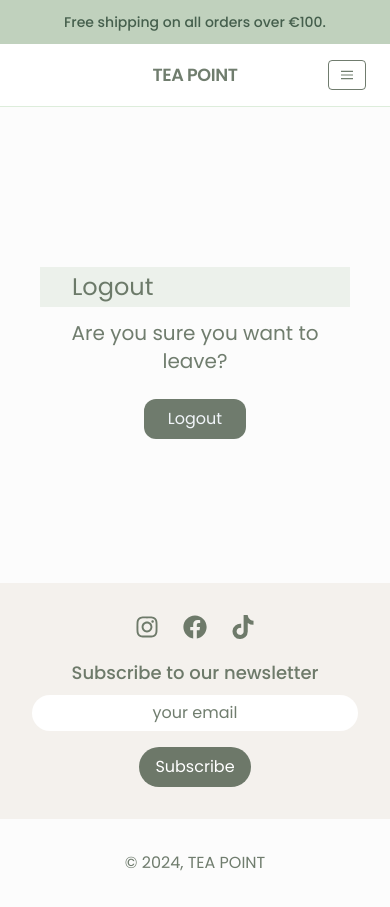
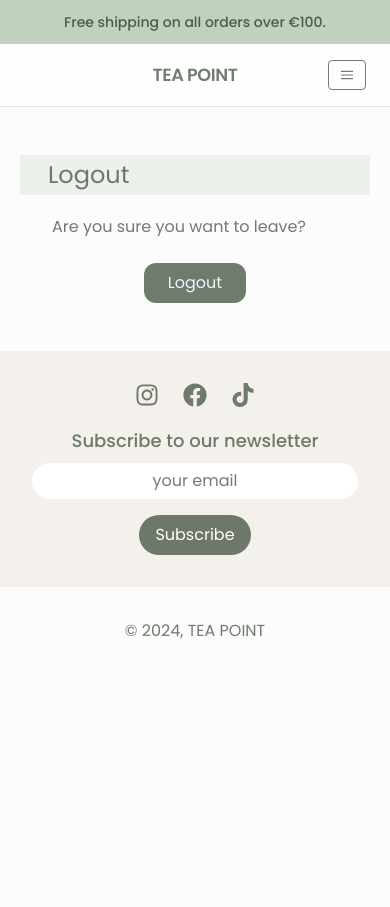
Before and after one commit to MarinnaPereira/tea-point, a React (Vite) app: page /logout in a window 390 px wide. After the commit the page ends 844 px from the top, so only its background shows below. Built offline with nearby package versions, Linux system fonts and the light colour scheme; no server answers.

Commit message:
more mobile adjustments

```diff
--- a/src/components/Login.jsx
+++ b/src/components/Login.jsx
@@ -57,7 +57,7 @@ export const Login = () => {
     <div id="form-container" className="flex justify-center">
       <div
         id="form-div"
-        className="px-5 md:px-8 pt-3 md:pt-6 pb-3 md:pb-8 mt-6 mb-12"
+        className="px-5 md:px-8 pt-3 md:pt-6 pb-6 md:pb-8 mt-6 mb-12"
       >
         <h1 className="form-heading text-2xl my-3 px-7 md:px-8 py-1">Login</h1>
         <p className="text-form px-7 md:px-8 py-3">
@@ -89,7 +89,7 @@ export const Login = () => {
               {showPassword ? <FaEye /> : <FaEyeSlash />}
             </span>
           </div>
-          <div className="flex flex-col md:flex-row justify-between items-center pt-5 md:py-5">
+          <div className="flex flex-col md:flex-row justify-between items-center pt-5 md:pt-5">
             <button
               type="submit"
               className="rounded-xl px-6 py-2 text-slate-100 transition-all ease-in-out duration-300 mb-5"
--- a/src/components/Logout.jsx
+++ b/src/components/Logout.jsx
@@ -14,11 +14,16 @@ export const Logout = () => {
 
   return (
     <div id="logout-container" className="flex justify-center">
-      <div id="logout" className="pt-40 pb-36 text-center">
-        <h1 className="form-heading text-2xl text-left pl-8 py-1 mb-3">
+      <div
+        id="logout"
+        className="py-12 px-5 md:px-8 md:mt-28 md:mb-32 text-center"
+      >
+        <h1 className="form-heading text-2xl text-left px-7 md:px-8 py-1 mb-3">
           Logout
         </h1>
-        <p className="pb-6 text-xl">Are you sure you want to leave?</p>
+        <p className="pt-2 pb-6 text-left pl-8 ">
+          Are you sure you want to leave?
+        </p>
         <button
           onClick={logoutHandler}
           className="rounded-xl px-6 py-2  text-slate-100 transition-all ease-in-out duration-300"
--- a/src/components/Register.jsx
+++ b/src/components/Register.jsx
@@ -71,7 +71,7 @@ export const Register = () => {
     <div id="form-container" className="flex justify-center">
       <div
         id="form-div"
-        className="px-5 md:px-8 pt-3 md:pt-6 pb-3 md:pb-8 mt-6 mb-12"
+        className="px-5 md:px-8 pt-3 md:pt-6 pb-1 md:pb-8 mt-6 mb-12"
       >
         <h1 className="form-heading text-2xl my-3 px-7 md:px-8 py-1">
           Register
@@ -121,7 +121,7 @@ export const Register = () => {
             <input type="checkbox" name="signUp" id="signUp" /> I want to sign
             up to receive exclusive promotions and benefits from Tea Point!
           </label>
-          <div className="flex flex-col md:flex-row justify-between items-center pt-6 md:py-5">
+          <div className="flex flex-col md:flex-row justify-between items-center pt-6 py-6 md:py-5">
             <button className="rounded-xl px-6 py-2 text-slate-100 transition-all ease-in-out duration-300 mb-5 md:mb-0">
               Create account
             </button>
--- a/src/scss/Cart.scss
+++ b/src/scss/Cart.scss
@@ -13,7 +13,7 @@
     background-color: #ffffff;
     box-shadow: 10px 15px 20px rgba(0, 0, 0, 0.122);
     border-radius: 8px;
-    @media screen and (max-width: 567px) {
+    @media screen and (max-width: 767px) {
       width: 480px;
       box-shadow: none;
       border-radius: 0;
--- a/src/scss/LoginRegister.scss
+++ b/src/scss/LoginRegister.scss
@@ -4,7 +4,7 @@
     background-color: #ffffff;
     box-shadow: 10px 15px 20px rgba(0, 0, 0, 0.122);
     border-radius: 8px;
-    @media screen and (max-width: 567px) {
+    @media screen and (max-width: 767px) {
       width: 480px;
       box-shadow: none;
       border-radius: 0;
--- a/src/scss/Logout.scss
+++ b/src/scss/Logout.scss
@@ -1,9 +1,14 @@
 #logout-container {
   #logout {
-    width: 380px;
-
-    @media screen and (max-width: 567px) {
-      width: 310px;
+    width: 410px;
+    background-color: #ffffff;
+    box-shadow: 10px 15px 20px rgba(0, 0, 0, 0.122);
+    border-radius: 8px;
+    @media screen and (max-width: 767px) {
+      width: 480px;
+      box-shadow: none;
+      border-radius: 0;
+      background-color: inherit;
     }
 
     .form-heading {
```
